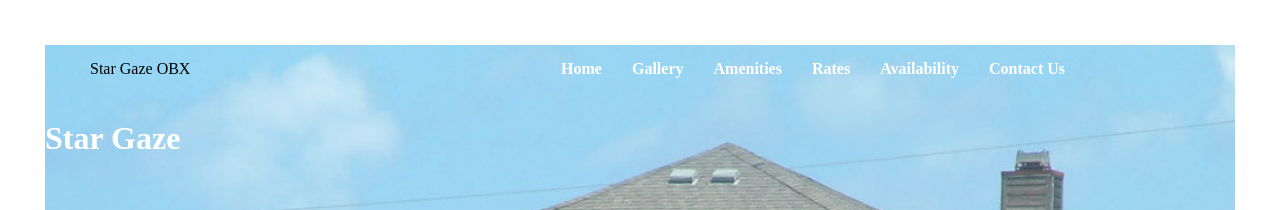
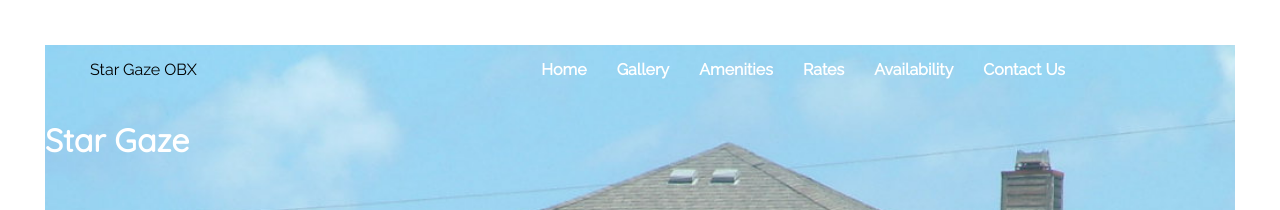
Before and after one commit to klodnicki/www.stargazeobx.com, an Angular app in the folder client/: page /home in a window 1280 px wide. Shown: the top 210 px of the page. Built offline with nearby package versions, Linux system fonts and the light colour scheme.

Commit message:
Cool fonts!

```diff
--- a/client/src/index.html
+++ b/client/src/index.html
@@ -7,6 +7,8 @@
 
   <meta name="viewport" content="width=device-width, initial-scale=1">
   <link rel="icon" type="image/x-icon" href="favicon.ico">
+  <link href="https://fonts.googleapis.com/css?family=Quicksand&display=swap" rel="stylesheet" />
+  <link href="https://fonts.googleapis.com/css?family=Raleway&display=swap" rel="stylesheet" />
 </head>
 <body>
   <app-root></app-root>
--- a/client/src/styles.scss
+++ b/client/src/styles.scss
@@ -4,9 +4,15 @@
   margin: 0px;
   padding: 0px;
   box-sizing: border-box;
+
+  font-family: 'Raleway', sans-serif;
 }
 
 body {
   margin: 0px;
   padding: 0px;
 }
+
+h1, h2, h3, h4, h5, h6 {
+  font-family: 'Quicksand', sans-serif;
+}
```
